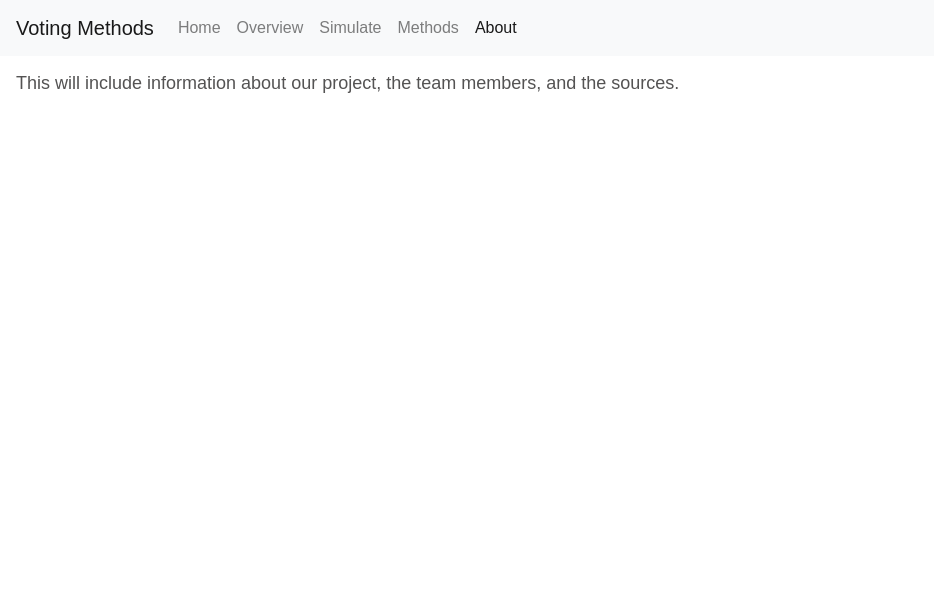
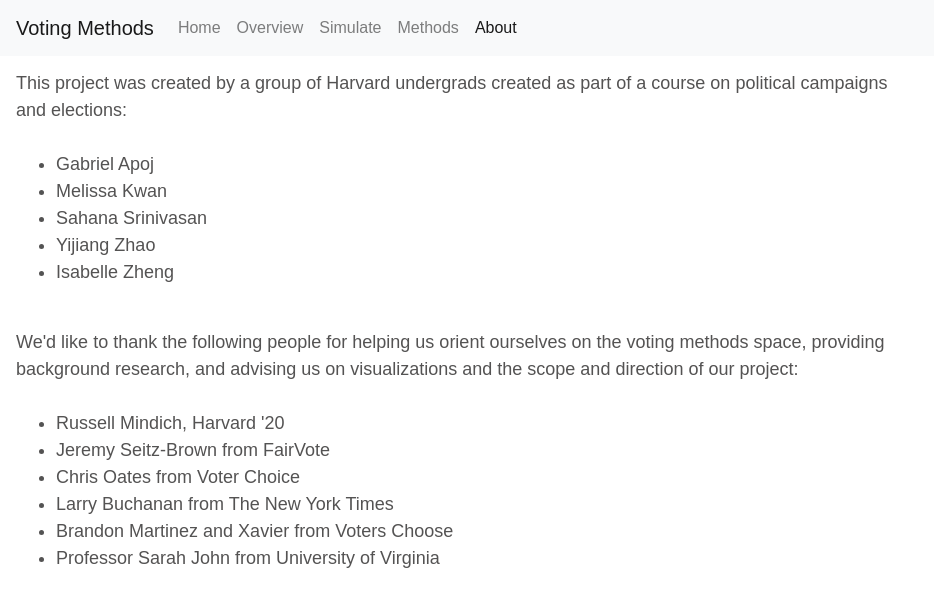
Before and after one commit to mwjkwan/voting-methods, a React (Create React App) app: page /about in a window 1280 px wide. Shown: the top 606 px of the page, without its empty margins (0-934 px from the left). Built offline with nearby package versions, Linux system fonts and the light colour scheme; a web font is replaced by a local one.

Commit message:
skeleton about page

```diff
--- a/src/pages/PageAbout.js
+++ b/src/pages/PageAbout.js
@@ -8,8 +8,33 @@ import Article from "../components/Article";
 
 const aboutProject = (
   <div>
-    This will include information about our project, the team members, and the
-    sources.
+    <p>
+    This project was created by a group of Harvard undergrads created as part
+    of a course on political campaigns and elections:
+    </p>
+    <br></br>
+    <ul>
+      <li>Gabriel Apoj</li>
+      <li>Melissa Kwan</li>
+      <li>Sahana Srinivasan</li>
+      <li>Yijiang Zhao</li>
+      <li>Isabelle Zheng</li>
+    </ul>
+    <br></br>
+    <p>
+    We'd like to thank the following people for helping us orient ourselves
+    on the voting methods space, providing background research, and advising
+    us on visualizations and the scope and direction of our project:
+    </p>
+    <br></br>
+    <ul>
+      <li>Russell Mindich, Harvard '20</li>
+      <li>Jeremy Seitz-Brown from FairVote</li>
+      <li>Chris Oates from Voter Choice</li>
+      <li>Larry Buchanan from The New York Times</li>
+      <li>Brandon Martinez and Xavier from Voters Choose</li>
+      <li>Professor Sarah John from University of Virginia</li>
+    </ul>
   </div>
 );
 
```
